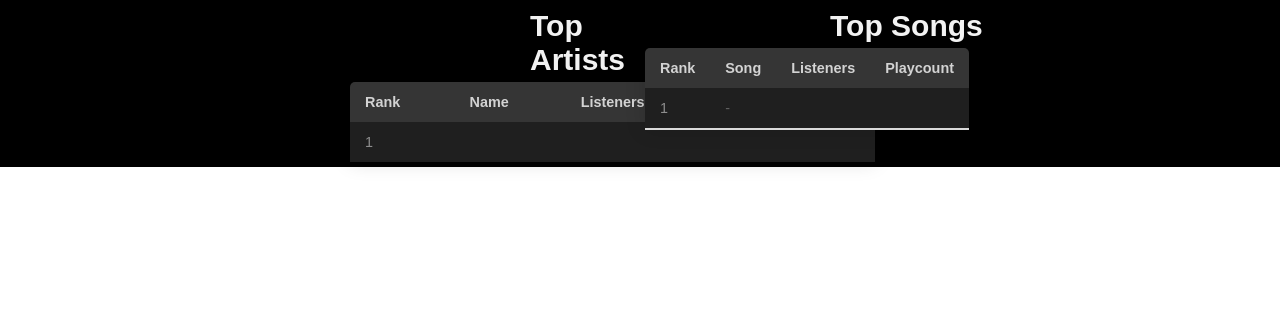
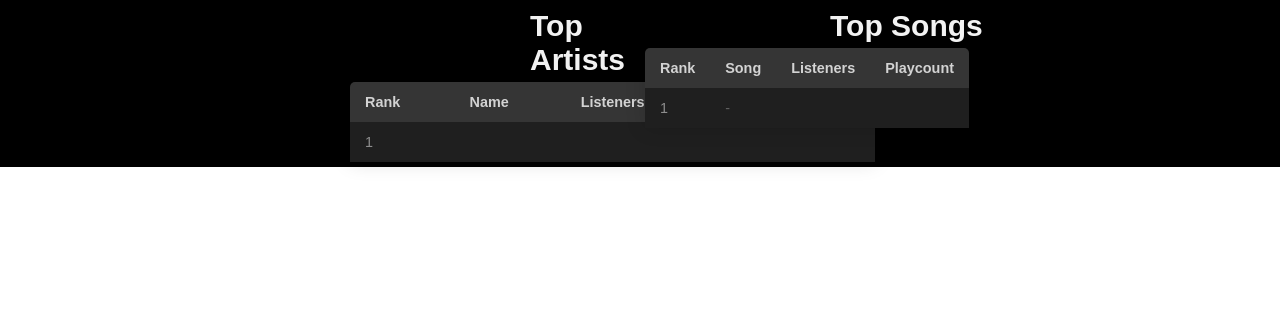
Before and after one commit to jamesreick/CIproject, a PHP site: page /njtest/page.php in a window 1280 px wide. Shown: the part 369-683 px from the top of the page. Run offline with PHP 8.4, Linux system fonts and the light colour scheme; tables that the repository leaves empty or names only in its code hold one stand-in row (values such as "Sample post"); data that the repository does not hold is empty.

Commit message:
Please enter the commit message for your changes. Lines starting

```diff
--- a/css/styles.css
+++ b/css/styles.css
@@ -195,10 +195,6 @@ h1{
 }
 
 
-.content-table-2 tbody tr:last-of-type{
-    border-bottom: 2px solid#dadada;
-}
-
 h2{
     font-size: 30px;
     margin-left: 180px;
```
